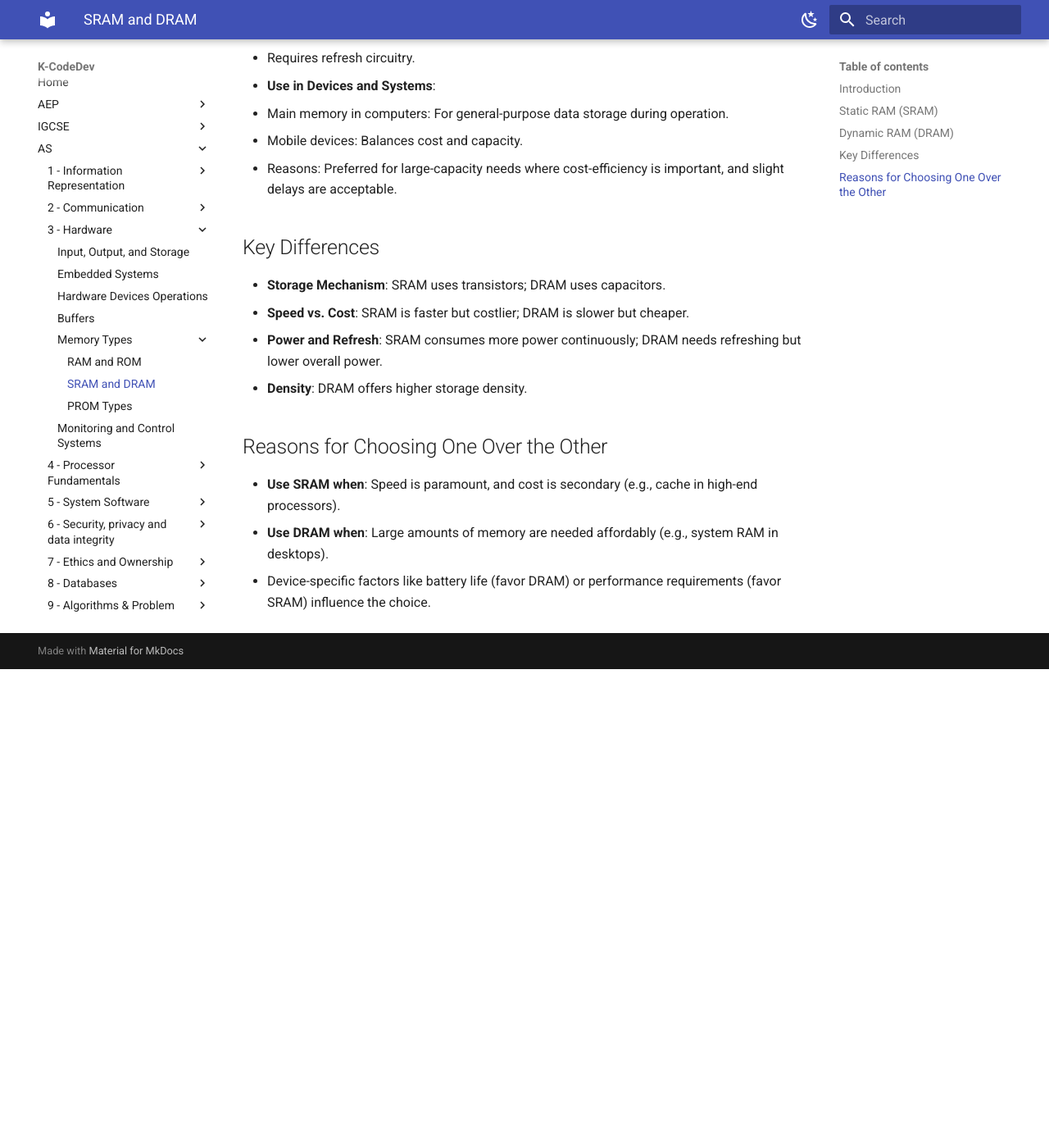
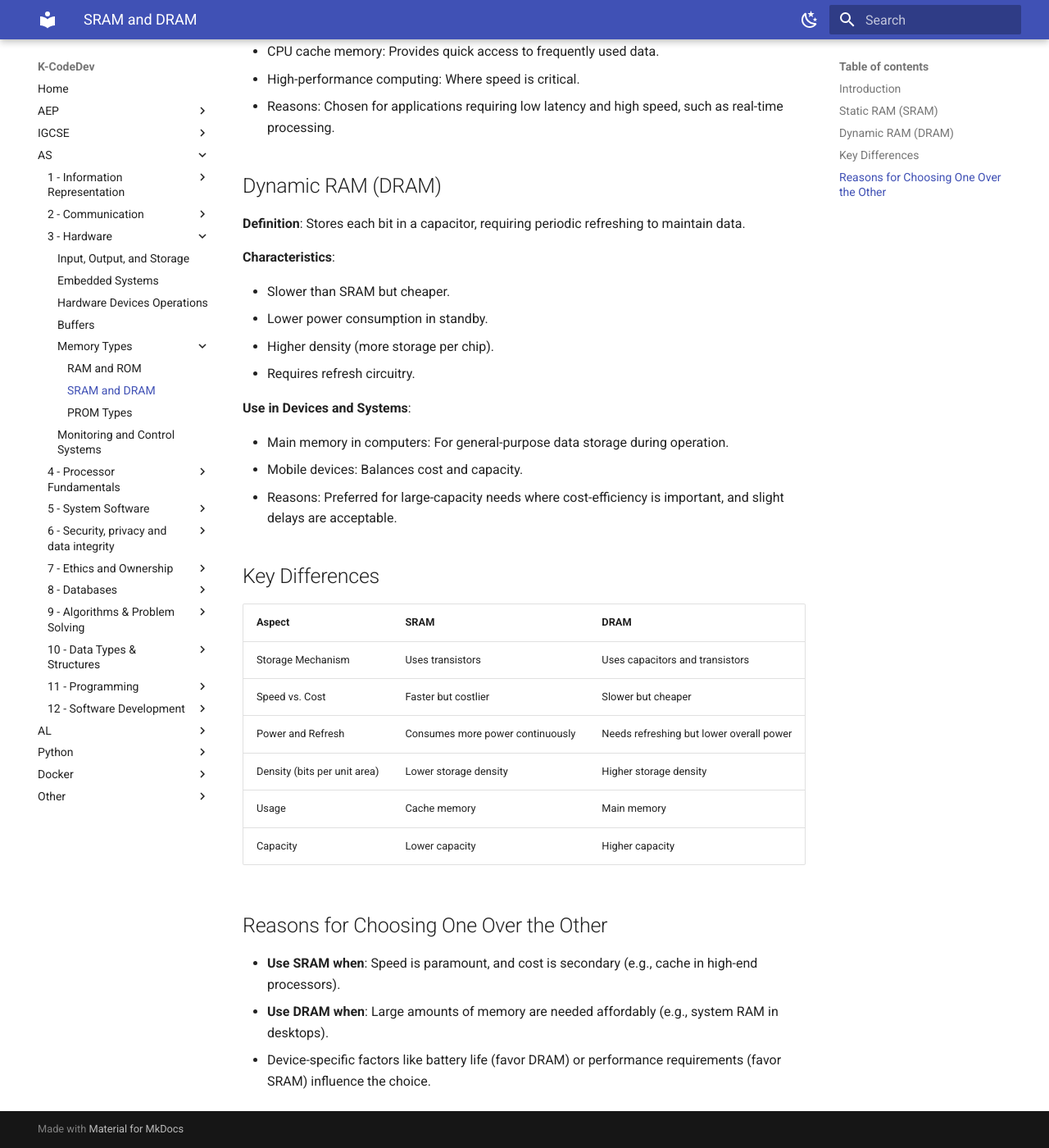
Before and after one commit to kcodedev/mkdocs, an MkDocs documentation site: the page built from docs/AS/3-hardware/sram-dram.md, in a window 1280 px wide and 1400 px high, scrolled down 978 px. Shown: the whole window at 82% size. Built offline with MkDocs 1.6.1 and Material for MkDocs 9.7.7, drawn with Linux system fonts in a browser that asks for light colours; before the commit the page ends 1794 px from its top, so only the background shows below that.

Commit message:
sram vs dram update

```diff
--- a/docs/AS/3-hardware/sram-dram.md
+++ b/docs/AS/3-hardware/sram-dram.md
@@ -1,4 +1,6 @@
 # SRAM and DRAM
+
+<iframe width="560" height="315" src="https://www.youtube.com/embed/0rNEtAz3wJQ" frameborder="0" allow="accelerometer; autoplay; clipboard-write; encrypted-media; gyroscope; picture-in-picture" allowfullscreen></iframe>
 
 ## Introduction
 
@@ -6,36 +8,48 @@ RAM (Random Access Memory) is divided into two main types: Static RAM (SRAM) and
 
 ## Static RAM (SRAM)
 
-- **Definition**: Uses flip-flop circuits to store each bit, retaining data as long as power is supplied.
-- **Characteristics**:
+**Definition**: Uses flip-flop circuits to store each bit, retaining data as long as power is supplied.
+
+**Characteristics**:
+
   - Faster access times than DRAM.
   - Higher power consumption.
   - More expensive per bit.
   - No need for refreshing.
-- **Use in Devices and Systems**:
+
+**Use in Devices and Systems**:
+
   - CPU cache memory: Provides quick access to frequently used data.
   - High-performance computing: Where speed is critical.
   - Reasons: Chosen for applications requiring low latency and high speed, such as real-time processing.
 
 ## Dynamic RAM (DRAM)
 
-- **Definition**: Stores each bit in a capacitor, requiring periodic refreshing to maintain data.
-- **Characteristics**:
+**Definition**: Stores each bit in a capacitor, requiring periodic refreshing to maintain data.
+
+**Characteristics**:
+
   - Slower than SRAM but cheaper.
   - Lower power consumption in standby.
   - Higher density (more storage per chip).
   - Requires refresh circuitry.
-- **Use in Devices and Systems**:
+
+**Use in Devices and Systems**:
+
   - Main memory in computers: For general-purpose data storage during operation.
   - Mobile devices: Balances cost and capacity.
   - Reasons: Preferred for large-capacity needs where cost-efficiency is important, and slight delays are acceptable.
 
 ## Key Differences
 
-- **Storage Mechanism**: SRAM uses transistors; DRAM uses capacitors.
-- **Speed vs. Cost**: SRAM is faster but costlier; DRAM is slower but cheaper.
-- **Power and Refresh**: SRAM consumes more power continuously; DRAM needs refreshing but lower overall power.
-- **Density**: DRAM offers higher storage density.
+| Aspect | SRAM | DRAM |
+|--------|------|------|
+| Storage Mechanism | Uses transistors | Uses capacitors and transistors |
+| Speed vs. Cost | Faster but costlier | Slower but cheaper |
+| Power and Refresh | Consumes more power continuously | Needs refreshing but lower overall power |
+| Density (bits per unit area) | Lower storage density | Higher storage density |
+| Usage | Cache memory | Main memory |
+| Capacity | Lower capacity | Higher capacity |
 
 ## Reasons for Choosing One Over the Other
 
```
Also changed, not shown: docs/AS/3-hardware/embedded-systems.md (+48 -2 lines), docs/AS/3-hardware/input-output-storage.md (+10 -2 lines), docs/AS/3-hardware/ram-rom.md (+25 -16 lines), docs/IG/3-hardware/data-storage.md (+2 -1 lines).
